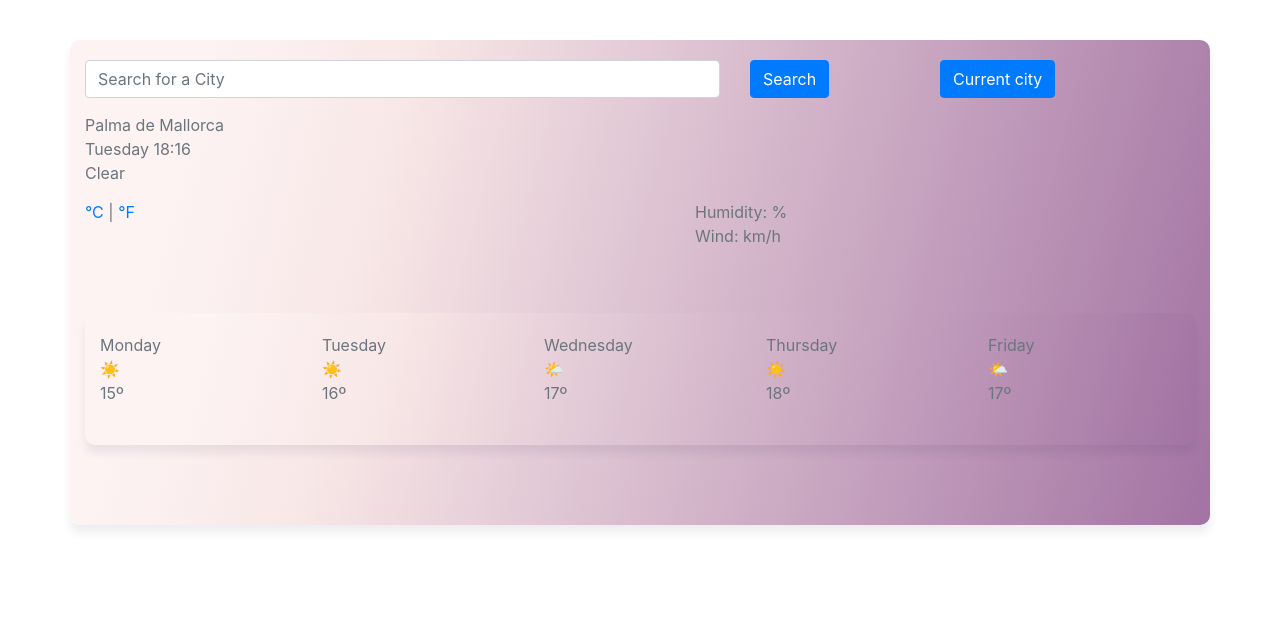
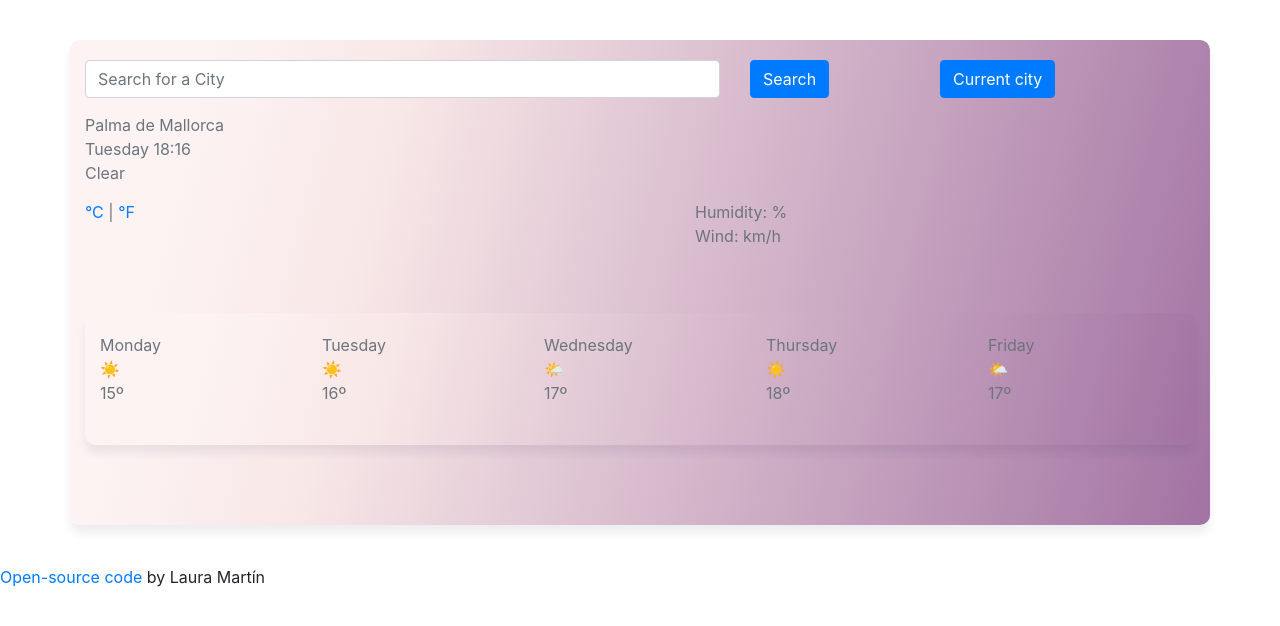
Before and after one commit to lauramjor/vanilla-weather-app-laura, a plain HTML site: page index.html in a window 1280 px wide. Drawn offline with nearby package versions, Linux system fonts and the light colour scheme.

Commit message:
Footer added

```diff
--- a/index.html
+++ b/index.html
@@ -101,6 +101,11 @@
 				</div>
 			</div>
 		</div>
+	  	<p class="footer">
+				<a href="https://github.com/lauramjor/my-weather-app/tree/main" target="_blank">
+				Open-source code
+				</a> by Laura Martín
+			</p>
 			<script src="index.js"></script>
 		</body>
 	</html>
```
